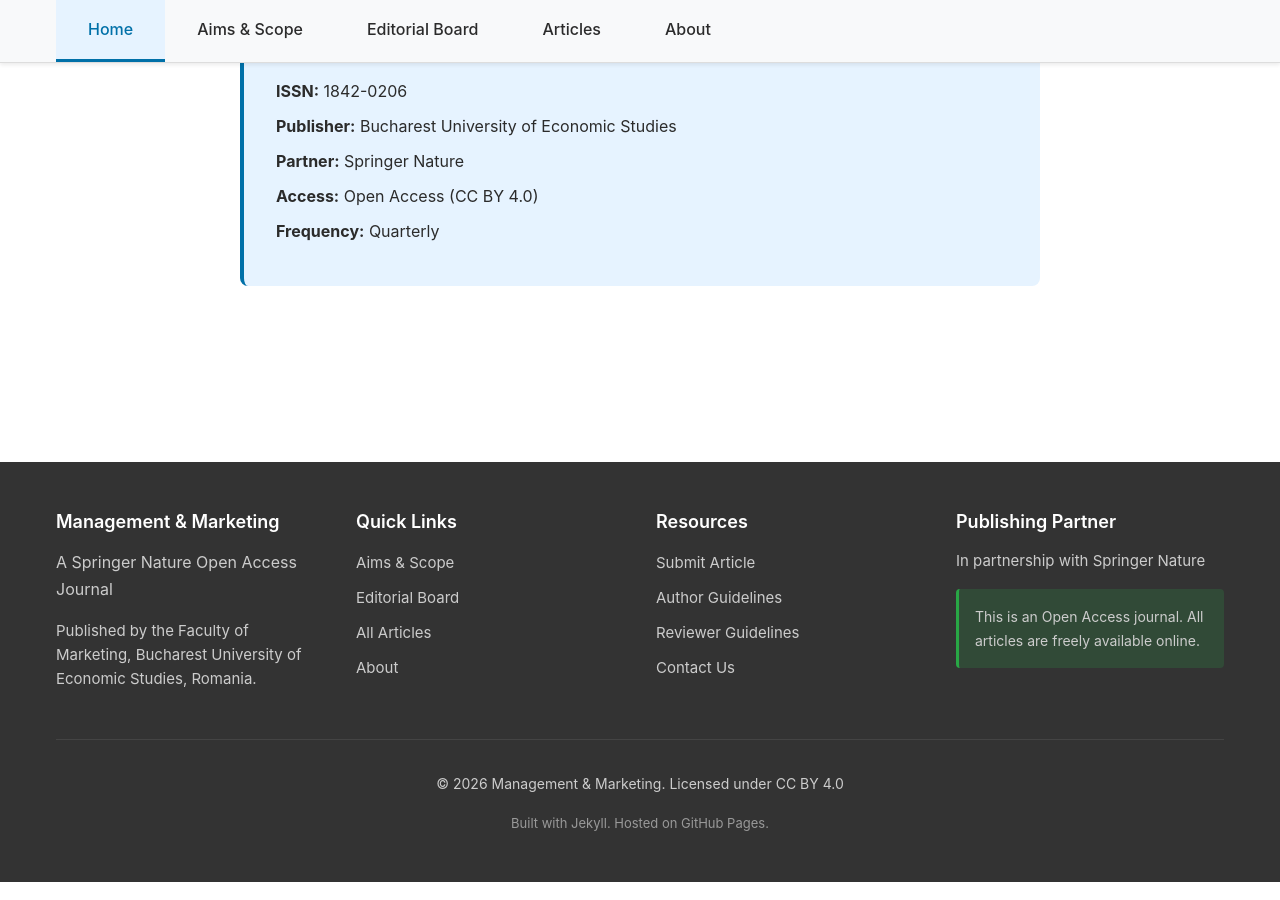
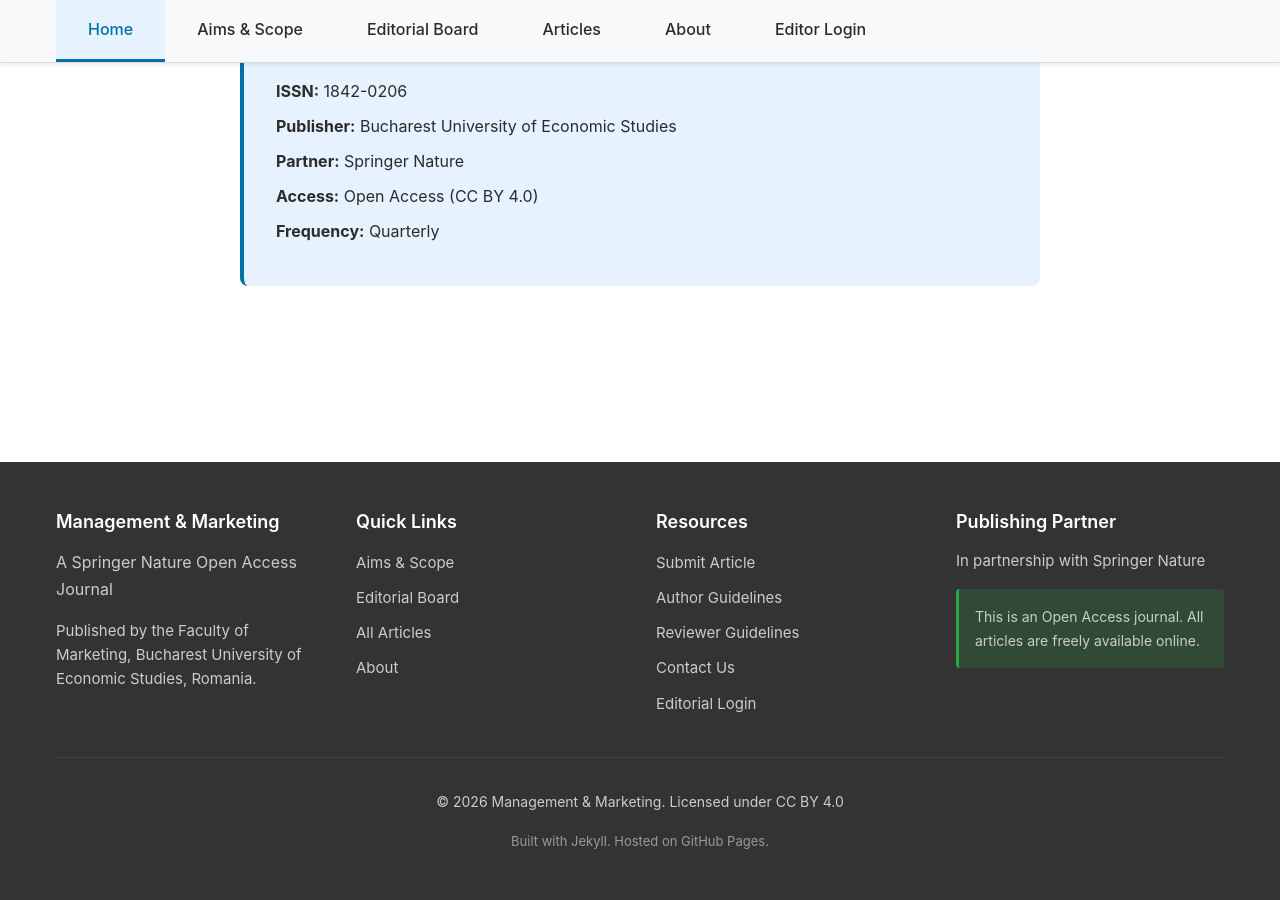
Before and after one commit to Digital-AI-Finance/management-and-marketing, a Jekyll site: the page built from website/index.html, in a window 1280 px wide and 900 px high, scrolled down 2745 px. Built offline with Jekyll 4.4.1, drawn with Linux system fonts in a browser that asks for light colours.

Commit message:
Add Springer Nature editorial login link
Added Editor Login to navigation and footer for quick access

Co-Authored-By: Claude Opus 4.5 <noreply@anthropic.com>

```diff
--- a/website/_includes/footer.html
+++ b/website/_includes/footer.html
@@ -24,6 +24,7 @@
                     <li><a href="#">Author Guidelines</a></li>
                     <li><a href="#">Reviewer Guidelines</a></li>
                     <li><a href="#">Contact Us</a></li>
+                    <li><a href="https://editorial.springernature.com/">Editorial Login</a></li>
                 </ul>
             </div>
 
--- a/website/_includes/nav.html
+++ b/website/_includes/nav.html
@@ -16,6 +16,9 @@
             <li class="nav-item">
                 <a href="{{ '/about.html' | relative_url }}" class="nav-link {% if page.url contains 'about' %}active{% endif %}">About</a>
             </li>
+            <li class="nav-item">
+                <a href="https://editorial.springernature.com/" class="nav-link">Editor Login</a>
+            </li>
         </ul>
     </div>
 </nav>
```
